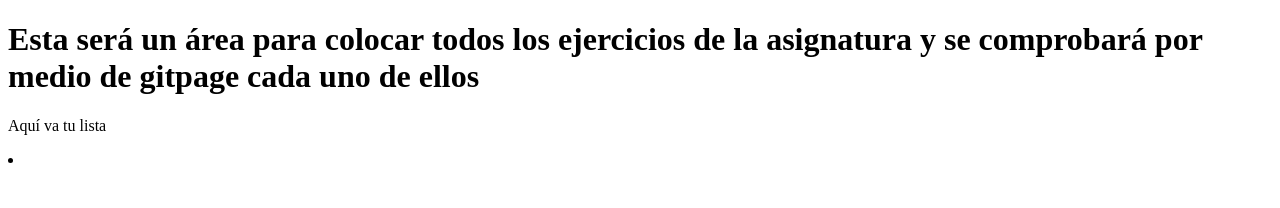
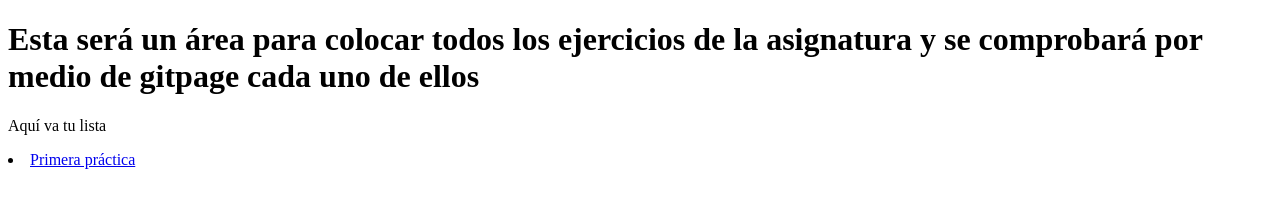
Before and after one commit to SanchezSalazarOsvaldo/4IV8_Sanchez_Salazar_Osvaldo, a plain HTML site: page index.html in a window 1280 px wide. Drawn offline with Linux system fonts and the light colour scheme.

Commit message:
Correcion Agregando enlaces

```diff
--- a/index.html
+++ b/index.html
@@ -8,6 +8,6 @@
 <body>
     <h1>Esta será un área para colocar todos los ejercicios de la asignatura y se comprobará por medio de gitpage cada uno de ellos</h1>
     <p>Aquí va tu lista</p>
-    <li><a href="./01PrimeraPractica/inicio.html"></a></li>
+    <li><a href="./01PrimeraPractica/inicio.html">Primera práctica</a></li>
 </body>
 </html>
```
